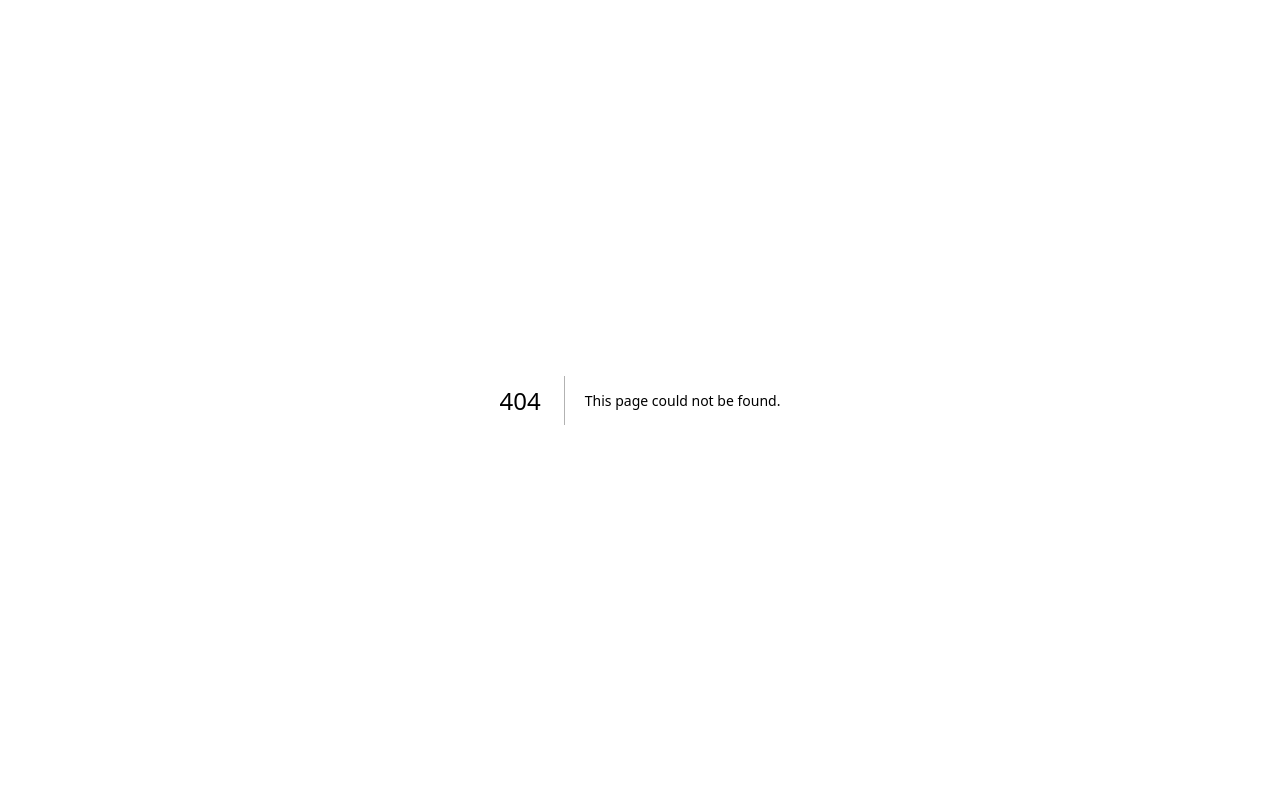
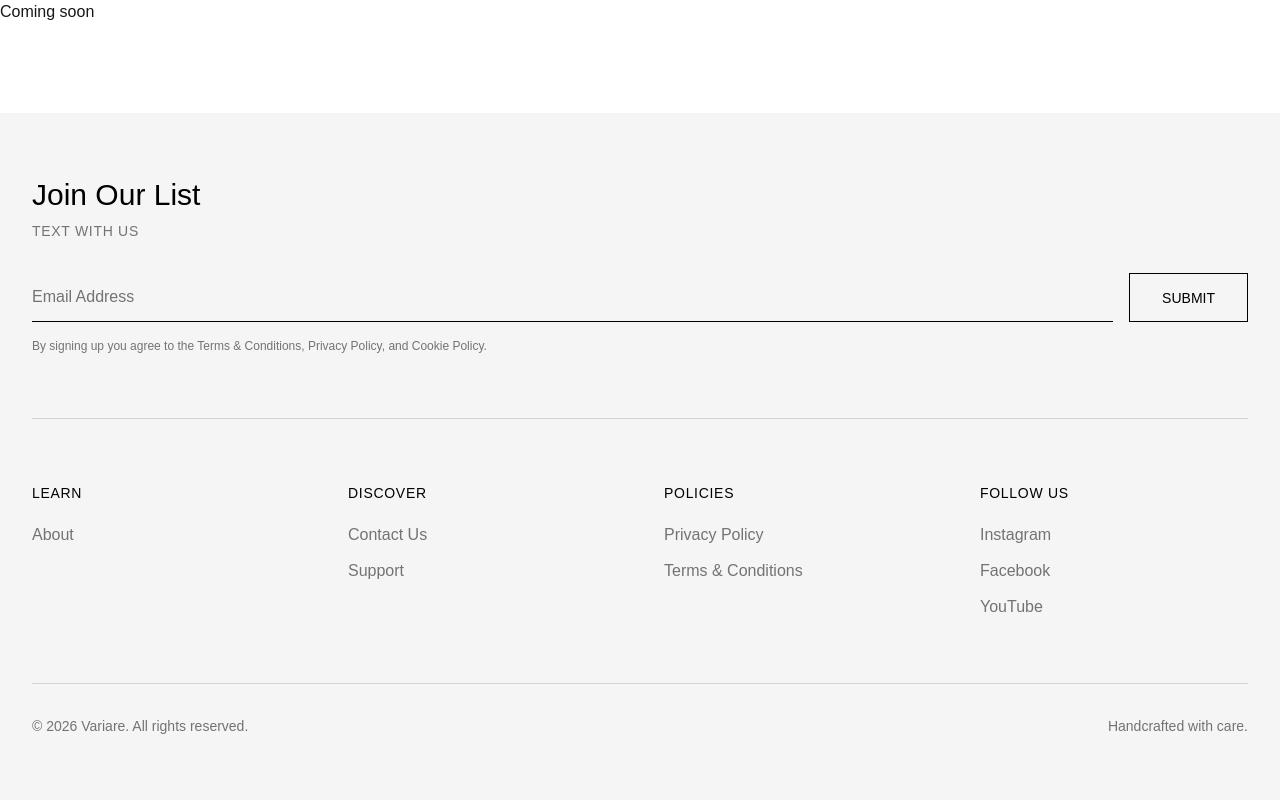
Before and after one commit to Billacoder/variare-store, a Next.js app: page /about in a window 1280 px wide. Before the commit this address had no page. Shown: the top 800 px of the page. Built offline with nearby package versions, Linux system fonts and the light colour scheme.

Commit message:
Fix missing pages

```diff
--- /dev/null
+++ b/app/about/page.tsx
@@ -0,0 +1,3 @@
+export default function AboutPage() {
+  return <div>Coming soon</div>;
+}
--- /dev/null
+++ b/app/contact/page.tsx
@@ -0,0 +1,3 @@
+export default function ContactPage() {
+  return <div>Coming soon</div>;
+}
--- /dev/null
+++ b/app/privacy-policy/page.tsx
@@ -0,0 +1,3 @@
+export default function ContactPage() {
+  return <div>Coming soon</div>;
+}
--- /dev/null
+++ b/app/support/page.tsx
@@ -0,0 +1,3 @@
+export default function ContactPage() {
+  return <div>Coming soon</div>;
+}
--- /dev/null
+++ b/app/terms/page.tsx
@@ -0,0 +1,3 @@
+export default function ContactPage() {
+  return <div>Coming soon</div>;
+}
```
